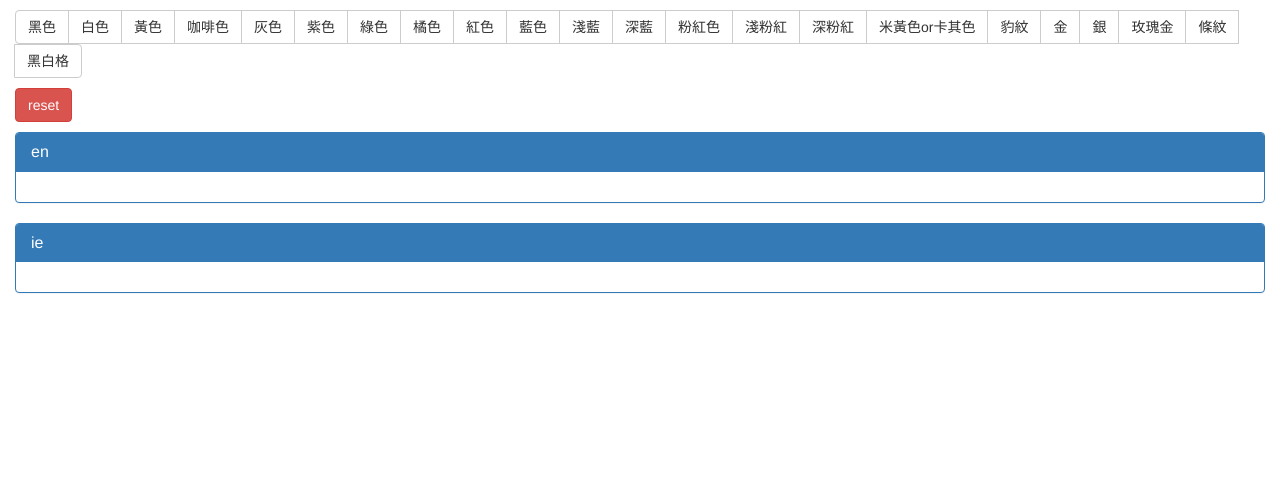
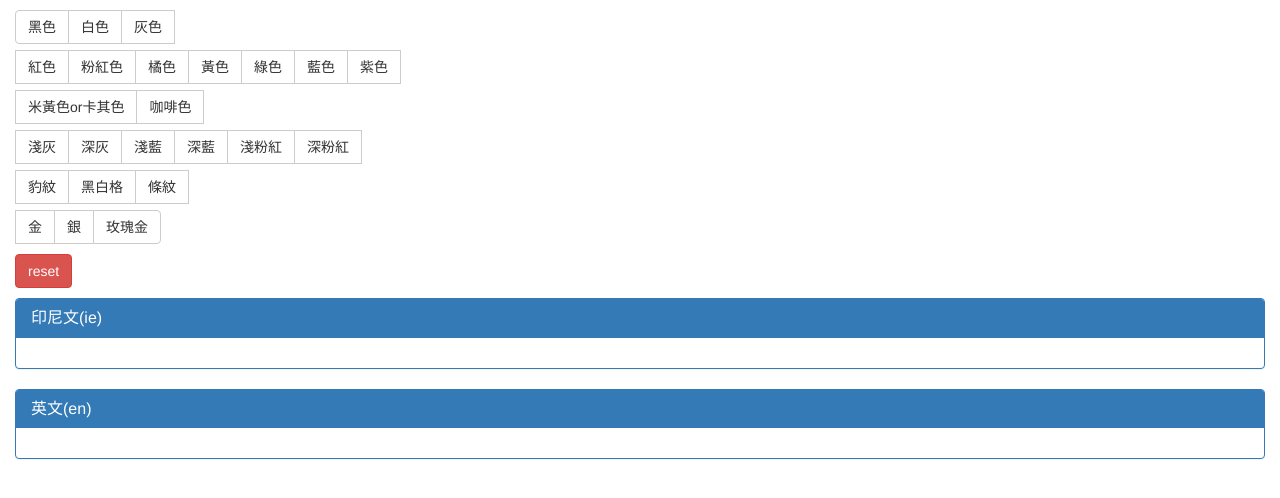
Before and after one commit to shesheshe/genmono, a Jekyll site: the page color.html, which Jekyll copies as it is, in a window 1280 px wide. Shown: the top 498 px of the page. Built offline with Jekyll 4.4.1, drawn with Linux system fonts in a browser that asks for light colours; nearby versions of some CDN libraries; library files that are not in the unit come from our copies.

Commit message:
test color button..

```diff
--- a/color.html
+++ b/color.html
@@ -20,20 +20,20 @@
         <div class="panel panel-primary">
             <div class="panel-heading">
                 <h3 class="panel-title">
-                    en
+                    印尼文(ie)
                 </h3>
             </div>
-            <div class="panel-body en" style="position: relative;">
+            <div class="panel-body ie" style="position: relative;">
             </div>
         </div>
         </p>
         <div class="panel panel-primary">
             <div class="panel-heading">
                 <h3 class="panel-title">
-                    ie
+                    英文(en)
                 </h3>
             </div>
-            <div class="panel-body ie"  style="position: relative;">
+            <div class="panel-body en"  style="position: relative;">
             </div>
         </div>
     </div>
@@ -47,26 +47,33 @@
             var color_list = [
                 ["黑色","Hitam","Black"],
                 ["白色","Putih","White"],
+                ["灰色","Abu","Grey","br"],
+
+                ["紅色","Merah","Red"],
+                ["粉紅色","Pink","Pink"],
+                ["橘色","Oranye","Orange"],
                 ["黃色","Kuning","Yellow"],
-                ["咖啡色","Coklat","Brown"],
-                ["灰色","Abu","Grey"],
-                ["紫色","Ungu","Purple"],
                 ["綠色","Hijau","Green"],
-                ["橘色","Oranye","Orange"],
-                ["紅色","Merah","Red"],
                 ["藍色","Biru","Blue"],
+                ["紫色","Ungu","Purple","br"],
+                ["米黃色or卡其色","Krim ","Cream"],
+                ["咖啡色","Coklat","Brown","br"],
+
+                ["淺灰","Abu Muda","Light Grey"],
+                ["深灰","Abu Tua","Dark Grey"],
                 ["淺藍","Biru Muda","Light Blue"],
                 ["深藍","Biru Tua","Dark Blue"],
-                ["粉紅色","Pink","Pink"],
                 ["淺粉紅","Pink Muda","Light Pink"],
-                ["深粉紅","Pink Tua ","Dark Pink"],
-                ["米黃色or卡其色","Krim ","Cream"],
+                ["深粉紅","Pink Tua ","Dark Pink","br"],
+
                 ["豹紋","Macan","Leopard"],
+                ["黑白格","Hitam-Putih","Black-White"],
+                ["條紋","Garis2","Stripes","br"],
+
                 ["金","Emas","Gold"],
                 ["銀","Perak","Silver"],
                 ["玫瑰金","Emas Rose","Rose Gold"],
-                ["條紋","Garis2","Stripes"],
-                ["黑白格","Hitam-Putih","Black-White"]
+
             ];
 
             create_color_btn();
@@ -95,9 +102,12 @@
             function create_color_btn() {
                 html = "";
                 for(var i in color_list) {
-                    for(var j in color_list[i]) {
-                        html += "<button type='button' class='btn btn-default color' color='" + color_list[i][0] + "'>" + color_list[i][0] + "</button>";
-                        break;
+                    //html += "<button type='button' class='btn btn-default color' color='" + color_list[i][0] + "' style='background-color:" + color_list[i][2] + ";'>" + color_list[i][0] + "</button>";
+                    html += "<button type='button' class='btn btn-default color' color='" + color_list[i][0] + "'>" + color_list[i][0] + "</button>";
+
+                    if(color_list[i][3] == "br") {
+                        console.log(color_list[i][3]);
+                        html += "<br /><br />";
                     }
                 }
                 $("div.color_list").append(html);
```
